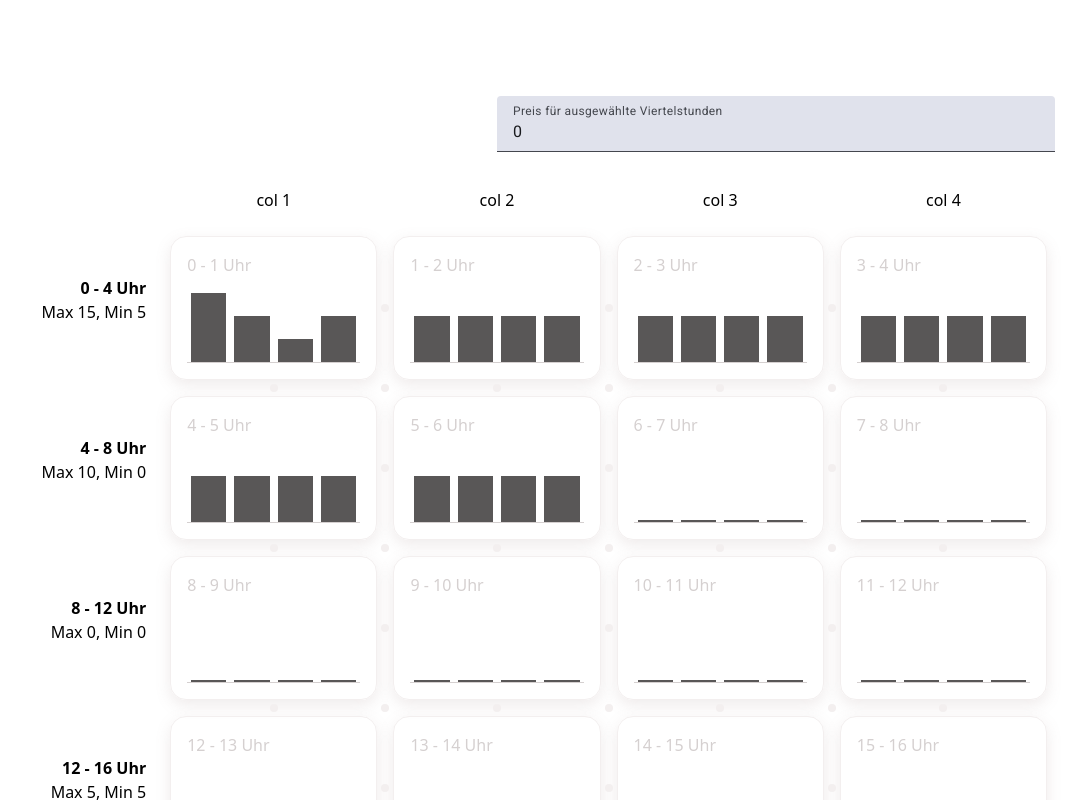
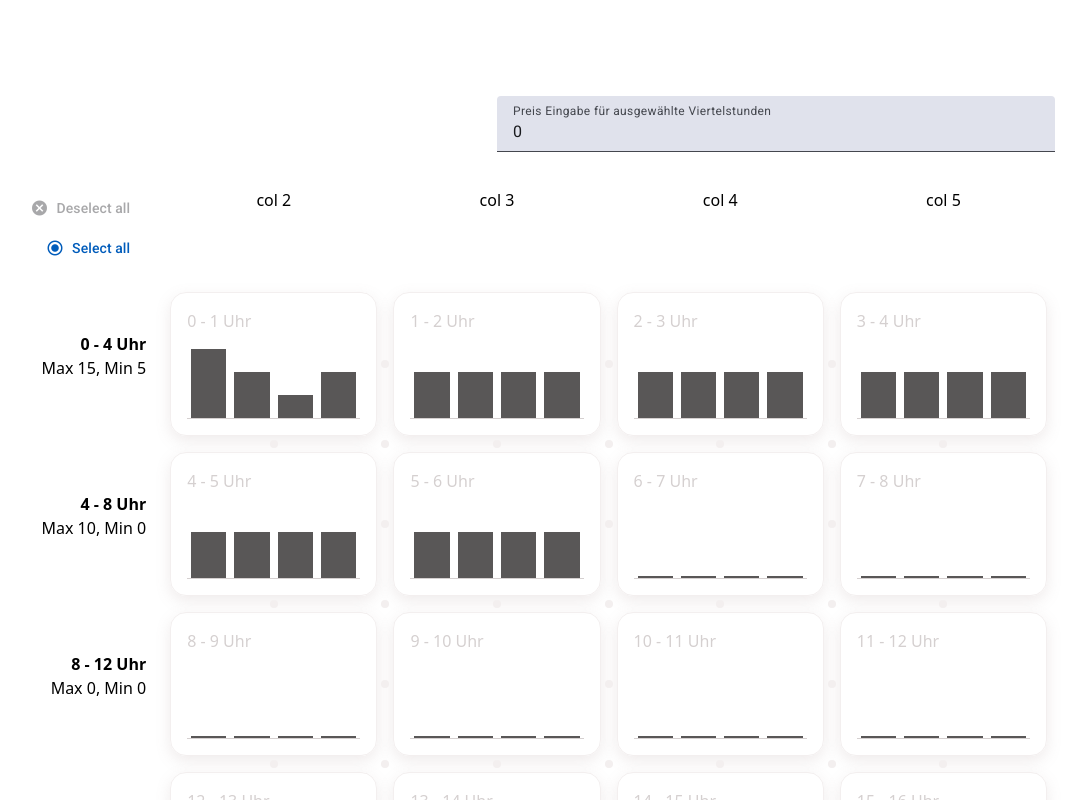
Before and after one commit to dominic-gut-vgt/multi-select-price-input-poc, an Angular app in the folder frontend/: page /energy-price-editor in a window 1280 px wide. Shown: the top 800 px of the page, without its empty margins (143-1229 px from the left). Built offline with nearby package versions, Linux system fonts and the light colour scheme.

Commit message:
highlighted hint

```diff
--- a/frontend/src/app/pages/energy-price-editor/components/one-day-grid/one-day-grid.component.html
+++ b/frontend/src/app/pages/energy-price-editor/components/one-day-grid/one-day-grid.component.html
@@ -1,11 +1,18 @@
 <!-- Header item -->
 <div class="grid-header">
-  @for(ind of [].constructor(4);track $index){
-  <button class="header-item" (click)="selectCol($index)"
-    (mouseenter)="specialSelectorHoverChange($index,true,specialSelectorType.Col)"
-    (mouseleave)="specialSelectorHoverChange($index,false,specialSelectorType.Col)">
+  @for(ind of [].constructor(5);track $index){
+  @if($index===0){
+  <div class="header-item">
+    <button mat-button (click)="deselectAll()" [disabled]="!anyQuarterHoursSelected()" >Deselect all <mat-icon>cancel</mat-icon></button>
+    <button mat-button (click)="selectAll()" [disabled]="allQuarterHoursSelected()">Select all <mat-icon>radio_button_checked</mat-icon></button>
+  </div>
+  }@else {
+  <button class="header-item" (click)="selectCol($index-1)"
+    (mouseenter)="specialSelectorHoverChange($index-1,true,specialSelectorType.Col)"
+    (mouseleave)="specialSelectorHoverChange($index-1,false,specialSelectorType.Col)">
     <p class="mb-0">col {{$index+1}}</p>
   </button>
+  }
   }
 </div>
 
--- a/frontend/src/app/pages/energy-price-editor/components/one-day-grid/one-day-grid.component.scss
+++ b/frontend/src/app/pages/energy-price-editor/components/one-day-grid/one-day-grid.component.scss
@@ -1,14 +1,19 @@
 .grid-header {
   display: flex;
-  margin-left: calc(100% / 5);
 
   .header-item {
     margin: var(--space-2);
     padding: var(--space-2);
-    width: calc(100% / 4);
+    width: calc(100% / 5);
 
     display: flex;
     justify-content: center;
+
+    &:first-child{
+      display: flex;
+      flex-direction: column;
+      align-items: flex-end;
+    }
   }
 }
 
--- a/frontend/src/app/pages/energy-price-editor/components/one-day-grid/one-day-grid.component.ts
+++ b/frontend/src/app/pages/energy-price-editor/components/one-day-grid/one-day-grid.component.ts
@@ -2,6 +2,8 @@ import { CommonModule } from '@angular/common';
 import { Component, computed, input, output, signal, viewChildren } from '@angular/core';
 import { OneHourBlockComponent } from '../one-hour-block/one-hour-block.component';
 import { OneDayData } from '../../interfaces/one-day-data.interface';
+import { MatButtonModule } from '@angular/material/button';
+import { MatIcon } from '@angular/material/icon';
 
 interface RowBounds {
   min: number,
@@ -20,7 +22,7 @@ enum SpecialSelectorType {
   selector: 'app-one-day-grid',
   templateUrl: './one-day-grid.component.html',
   styleUrl: './one-day-grid.component.scss',
-  imports: [CommonModule, OneHourBlockComponent],
+  imports: [CommonModule, OneHourBlockComponent, MatButtonModule, MatIcon],
 })
 export class OneDayGridComponent {
   //inputs
@@ -77,6 +79,18 @@ export class OneDayGridComponent {
     return allowedMap
   });
 
+  protected anyQuarterHoursSelected = computed(() => {
+    return this.quarterHoursSelection().some(hour =>
+      hour.some(quarter => quarter === true)
+    );
+  });
+
+  protected allQuarterHoursSelected = computed(() => {
+    return this.quarterHoursSelection().every((hour,i) =>
+      hour.every((quarter,j) => quarter === true || !this.quarterHoursEditAllowed()[i][j])
+    );
+  });
+
   //selection----------------------------------------
   protected selectRow(rowInd: number): void {
     const oneHourBlocksToSelect = this.getOneHourBlocksRow(rowInd);
@@ -88,6 +102,14 @@ export class OneDayGridComponent {
     const oneHourBlocksToSelect = this.getOneHourBlocksCol(colInd);
     const isSelected = !this.getAllQuarterHoursOfOneHourBlocksAreSelected(oneHourBlocksToSelect);
     oneHourBlocksToSelect.forEach(block => block?.setSelectedOfFullHour(true, isSelected))
+  }
+
+  protected selectAll(): void {
+    this.oneHourBlocks()?.forEach(block => block.setSelectedOfFullHour(true, true));
+  }
+
+  protected deselectAll(): void {
+    this.oneHourBlocks()?.forEach(block => block.setSelectedOfFullHour(true, false));
   }
 
   //special selectors
@@ -111,7 +133,6 @@ export class OneDayGridComponent {
 
   //sepcial selectors on hover
   specialSelectorHoverChange(ind: number, isOver: boolean, specialSelectorType: SpecialSelectorType): void {
-    console.log(ind, isOver, specialSelectorType);
     let oneHourBlocksToHighlight: (OneHourBlockComponent | undefined)[] = [];
     switch (specialSelectorType) {
       case SpecialSelectorType.Row: oneHourBlocksToHighlight = this.getOneHourBlocksRow(ind); break;
--- a/frontend/src/app/pages/energy-price-editor/components/one-hour-block/one-hour-block.component.html
+++ b/frontend/src/app/pages/energy-price-editor/components/one-hour-block/one-hour-block.component.html
@@ -7,7 +7,7 @@
     @for(quarterHour of quarterHourValues();track $index){
     <button [ngClass]="{
       'bar':true,
-      'change-allowed':quarterHourEditAllowed()[$index],
+      'edit-allowed':quarterHourEditAllowed()[$index],
       'selected':quarterHoursSelection()[$index]
     }" [ngStyle]="{'height':quarterHourValuesAsPercentages()[$index]+'%'}" (click)="toggleQuarterHourSelection($index)" >
     </button>
--- a/frontend/src/app/pages/energy-price-editor/components/one-hour-block/one-hour-block.component.scss
+++ b/frontend/src/app/pages/energy-price-editor/components/one-hour-block/one-hour-block.component.scss
@@ -1,4 +1,9 @@
 $chart-height:70px;
+$color-selected:var(--primary-color);
+$color-highlighted:#ffd4bb;
+$color-not-editable:var(--gray-300);
+$color-editable:var(--gray-700);
+
 
 .one-hour-block {
   width: calc(100%);
@@ -11,8 +16,20 @@ $chart-height:70px;
   transition: 0.4s border, 0.4s box-shadow;
 
   &.highlighted{
-    border: solid 1px var(--gray-500);
+    border: solid 1px var(--gray-300);
     box-shadow: var(--box-shadow-strong);
+
+    .chart{
+      .bar{
+        &.edit-allowed{
+          background-color: $color-highlighted;
+        }
+
+        &.selected {
+          background-color: $color-selected;
+        }
+      }
+    }
   }
 
   .clickable-bg {
@@ -43,16 +60,16 @@ $chart-height:70px;
     .bar {
       width: calc(100% / 4 - var(--space-1) * 2);
       margin: 0px var(--space-1);
-      background-color: var(--gray-300);
+      background-color: $color-not-editable;
       transition: 0.4s height, 0.4s background-color;
       pointer-events: all;
 
-      &.change-allowed {
-        background-color: var(--gray-700);
+      &.edit-allowed {
+        background-color: $color-editable;
       }
 
       &.selected {
-        background-color: var(--primary-color);
+        background-color: $color-selected;
       }
     }
   }
--- a/frontend/src/app/pages/energy-price-editor/energy-price-editor.component.html
+++ b/frontend/src/app/pages/energy-price-editor/energy-price-editor.component.html
@@ -3,7 +3,7 @@
     <div class="row py-5 my-5">
       <div class="col-12 d-flex justify-content-end">
         <mat-form-field class="w-50">
-          <mat-label>Preis für ausgewählte Viertelstunden</mat-label>
+          <mat-label>Preis Eingabe für ausgewählte Viertelstunden</mat-label>
           <input matInput type="number" [min]="0" [(ngModel)]="price" (input)="onPriceInputChange()">
         </mat-form-field>
       </div>
```
